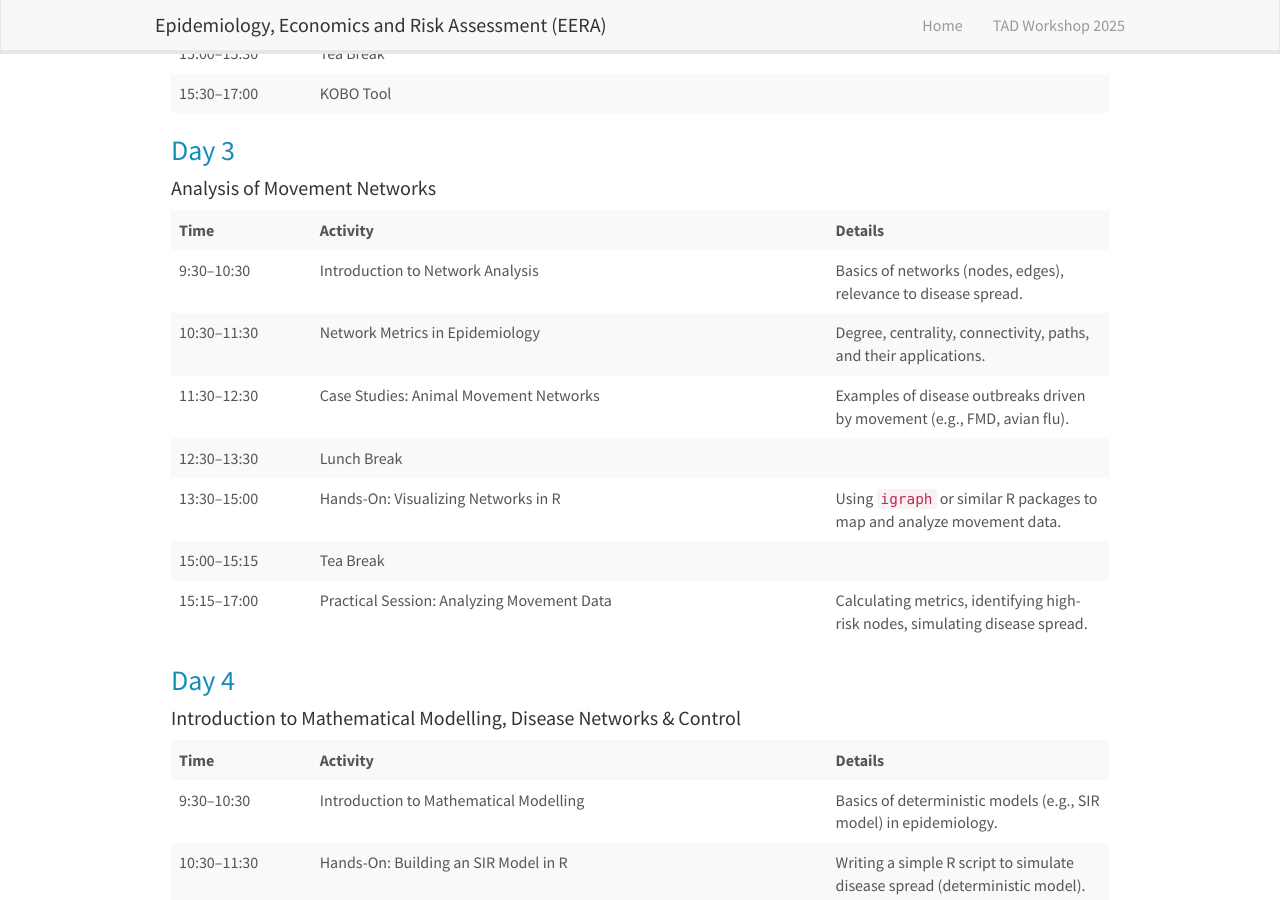
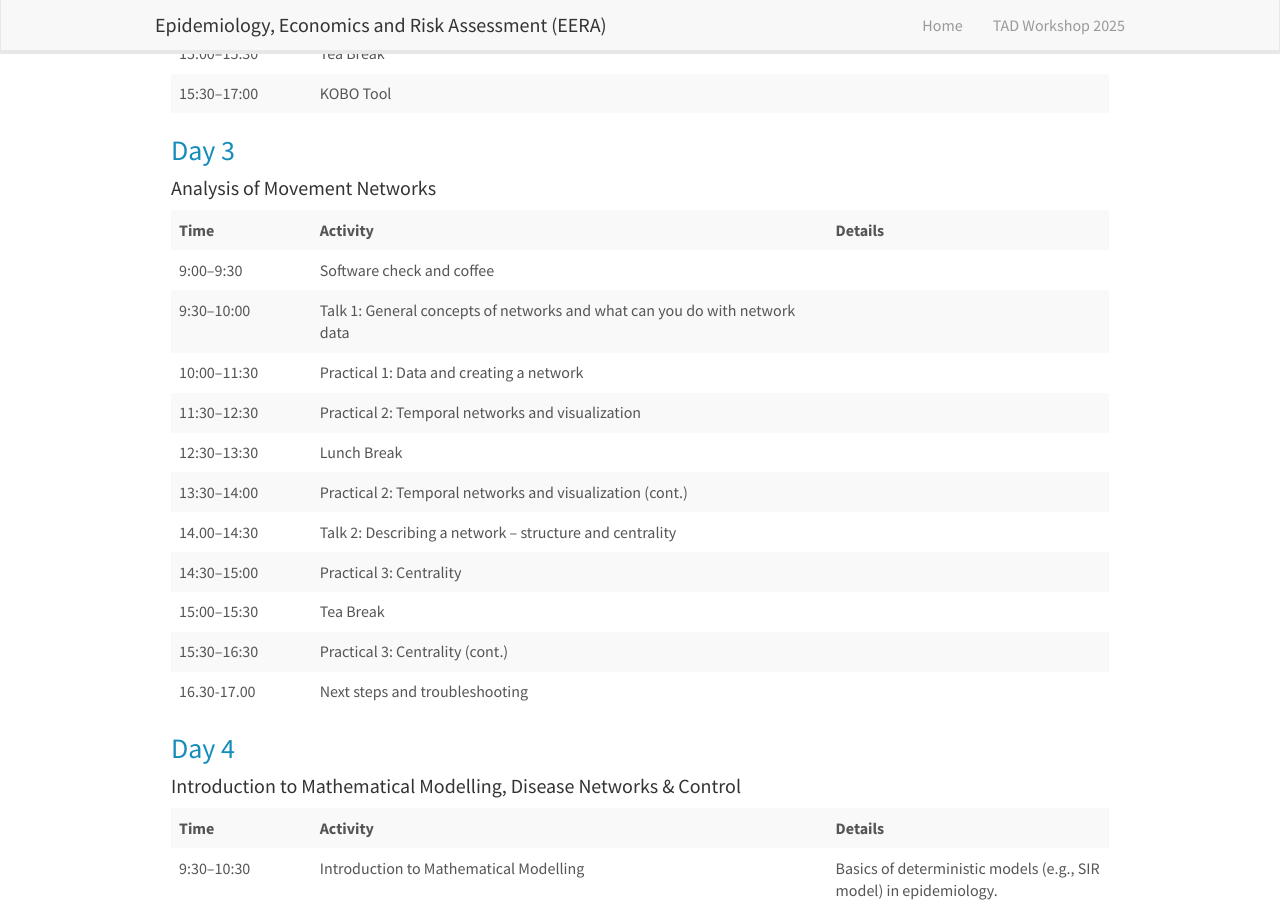
Before and after one commit to EERA-Edinburgh/eera-edinburgh.github.io, a Jekyll site: the page built from _pages/tad-workshop-ghana-2025.md, in a window 1280 px wide and 900 px high, scrolled down 1852 px. Built offline with Jekyll 4.4.1, drawn with Linux system fonts in a browser that asks for light colours; nearby versions of some CDN libraries; comment, search, counter and statistics services are not loaded.

Commit message:
Update tad-workshop-ghana-2025.md

```diff
--- a/_pages/tad-workshop-ghana-2025.md
+++ b/_pages/tad-workshop-ghana-2025.md
@@ -188,19 +188,24 @@ Skip to sequencing workshop programme [day 1](#day1-sb), [day 2](#day2-sb), [day
         <th>Details</th>
     </tr>
     <tr>
-        <td>9:30–10:30</td>
-        <td>Introduction to Network Analysis</td>
-        <td>Basics of networks (nodes, edges), relevance to disease spread.</td>
+        <td>9:00–9:30</td>
+        <td>Software check and coffee</td>
+        <td> </td>
     </tr>
     <tr>
-        <td>10:30–11:30</td>
-        <td>Network Metrics in Epidemiology</td>
-        <td>Degree, centrality, connectivity, paths, and their applications.</td>
+        <td>9:30–10:00</td>
+        <td>Talk 1: General concepts of networks and what can you do with network data</td>
+        <td> </td>
+    </tr>
+    <tr>
+        <td>10:00–11:30</td>
+        <td>Practical 1: Data and creating a network</td>
+        <td> </td>
     </tr>
     <tr>
         <td>11:30–12:30</td>
-        <td>Case Studies: Animal Movement Networks</td>
-        <td>Examples of disease outbreaks driven by movement (e.g., FMD, avian flu).</td>
+        <td>Practical 2: Temporal networks and visualization</td>
+        <td> </td>
     </tr>
     <tr>
         <td>12:30–13:30</td>
@@ -208,19 +213,34 @@ Skip to sequencing workshop programme [day 1](#day1-sb), [day 2](#day2-sb), [day
         <td></td>
     </tr>
     <tr>
-        <td>13:30–15:00</td>
-        <td>Hands-On: Visualizing Networks in R</td>
-        <td>Using <code>igraph</code> or similar R packages to map and analyze movement data.</td>
+        <td>13:30–14:00</td>
+        <td>Practical 2: Temporal networks and visualization (cont.)</td>
+        <td> </td>
+    </tr>
+        <tr>
+        <td>14.00–14:30</td>
+        <td>Talk 2: Describing a network – structure and centrality</td>
+        <td> </td>
     </tr>
     <tr>
-        <td>15:00–15:15</td>
+        <td>14:30–15:00</td>
+        <td>Practical 3: Centrality </td>
+        <td> </td>
+    </tr>
+    <tr>
+        <td>15:00–15:30</td>
         <td>Tea Break</td>
         <td></td>
     </tr>
     <tr>
-        <td>15:15–17:00</td>
-        <td>Practical Session: Analyzing Movement Data</td>
-        <td>Calculating metrics, identifying high-risk nodes, simulating disease spread.</td>
+        <td>15:30–16:30</td>
+        <td>Practical 3: Centrality (cont.)</td>
+        <td> </td>
+    </tr>
+    <tr>
+      <td>16.30-17.00</td>
+      <td>Next steps and troubleshooting</td>
+      <td> </td>
     </tr>
 </table>
 
```
